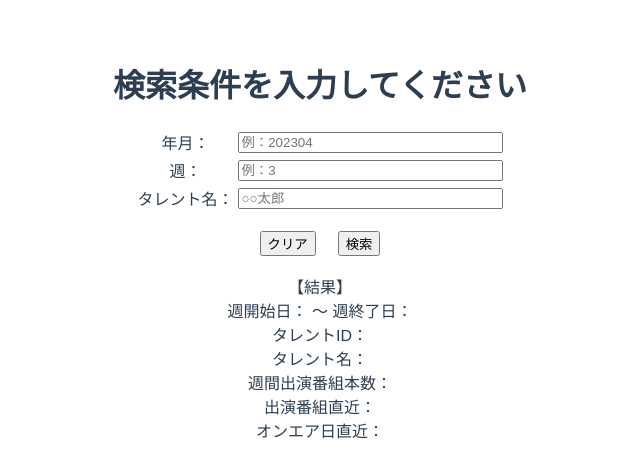
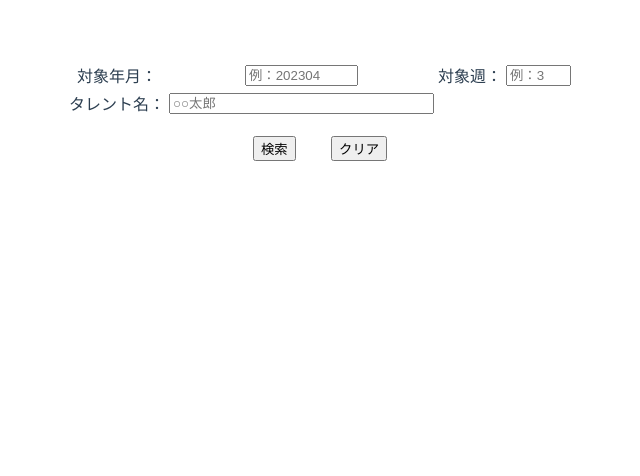
Before and after one commit to Fukuta-Y/TalentSearchFrontend, a Vue app in the folder frontend/: page / in a window 1280 px wide. Shown: the top 476 px of the page, without its empty margins (320-960 px from the left). Built offline with nearby package versions, Linux system fonts and the light colour scheme.

Commit message:
検索表示の例の作成

```diff
--- a/frontend/src/router/index.js
+++ b/frontend/src/router/index.js
@@ -1,11 +1,11 @@
 import { createRouter, createWebHistory } from 'vue-router'
 import SearchList from '../views/SearchList/SearchListBaseForm.vue'
-import SearchJokenBaseForm from '../views/SearchJoken/SearchJokenBaseForm.vue'
+import WeekTalentShutsuenBaseForm from '../views/SearchJoken/WeekTalentShutsuenBaseForm.vue'
 const routes = [
   {
     path: '/',
     name: 'main',
-    component: SearchJokenBaseForm
+    component: WeekTalentShutsuenBaseForm
   },
   {
     path: '/SearchListBaseForm/:name/:seibetsu/:address',
--- a/frontend/src/views/SearchJoken/SearchJokenBaseForm.vue
+++ b/frontend/src/views/SearchJoken/WeekTalentShutsuenBaseForm.vue
@@ -1,5 +1,5 @@
 <template>
-  <TitileMidashi
+  <ErrorMessage
   />
   <SearchJoken
     @on-search-joken="onSearchJoken"
@@ -7,13 +7,13 @@
 </template>
 
 <script>
-import TitileMidashi from './components/TitileMidashi.vue'
+import ErrorMessage from './components/ErrorMessage.vue'
 import SearchJoken from './components/SearchJoken.vue'
 
 export default {
-  name: 'SearchJokenBaseForm',
+  name: 'WeekTalentShutsuenBaseForm',
   components: {
-    TitileMidashi,
+    ErrorMessage,
     SearchJoken,
   },
   data() {
--- a/frontend/src/views/SearchJoken/components/TitileMidashi.vue
+++ b/frontend/src/views/SearchJoken/components/ErrorMessage.vue
@@ -6,12 +6,12 @@
 
 <script>
 export default {
-  name: 'TitileMidashi',
+  name: 'ErrorMessage',
   props: {
   },
   data() {
     return {
-      title: '検索条件を入力してください'
+      title: ''
     }
   },
 }
--- a/frontend/src/views/SearchJoken/components/SearchJoken.vue
+++ b/frontend/src/views/SearchJoken/components/SearchJoken.vue
@@ -2,12 +2,10 @@
   <div>
     <table align="center">
       <tr>
-        <td>年月： </td>
-        <td><input type="text" v-model="nentsuki" size="30" placeholder="例：202304"></td>
-      </tr>
-      <tr>
-        <td>週： </td>
-        <td><input type="text" v-model="shu" size="30" placeholder="例：3"></td>
+        <td>対象年月： </td>
+        <td><input type="text" v-model="nentsuki" size="11" placeholder="例：202304"></td>
+        <td>対象週： </td>
+        <td><input type="text" v-model="shu" size="5" placeholder="例：3"></td>
       </tr>
       <tr>
         <td>タレント名： </td>
@@ -15,30 +13,37 @@
       </tr>
     </table>
     <br>
-    <button
-      v-on:click="btnClear()">
-      クリア
-    </button>
-    &nbsp;&nbsp;&nbsp;
-    <button v-on:click="btnSearch()">
-      検索
-    </button>
+    <div>
+      <button v-on:click="btnSearch()">
+        検索
+      </button>
+      &nbsp;&nbsp;&nbsp;&nbsp;&nbsp;&nbsp;
+      <button
+        v-on:click="btnClear()">
+        クリア
+      </button>
+    </div>
     <br>
     <br>
-    【結果】
-    <br>
-      週開始日：   {{ this.shuFrom }}    〜     週終了日：   {{ this.shuTo }}
-    <br>
-      タレントID：   {{ this.talentId }}
-    <br>
-      タレント名：   {{ this.talentName }}
-    <br>
-      週間出演番組本数：   {{ this.shukanShutsuenProgramHonsu }}
-    <br>
-      出演番組直近：   {{ this.shutsuenProgramChokin }}
-    <br>
-      オンエア日直近：   {{ this.onAirDayChokin }}
-    <br>
+    <table align="center" v-if="countFlg === true">
+      <tr>
+        <td style="text-align: left;">対象週：   {{ this.result[0].shuFrom }}  ー   {{ this.result[0].shuTo }}</td>
+      </tr>
+    </table>
+    <table align="center" border="1" style="border-collapse: collapse;" v-if="countFlg===true">
+      <tr>
+        <td style="background-color: greenyellow;">タレント名 </td>
+        <td style="background-color: greenyellow;">週間出演番組本数 </td>
+        <td style="background-color: greenyellow;">出演番組（直近） </td>
+        <td style="background-color: greenyellow;">オンエア日（直近） </td>
+      </tr>
+      <tr v-for="(item, key) in result" :key="key">
+        <td><router-link :to="{ path: 'xxxx', query: { talentId: item.talentId }}">{{ item.talentName }}</router-link></td>
+        <td>{{ item.shukanShutsuenProgramHonsu }} </td>
+        <td>{{ item.shutsuenProgramChokin }} </td>
+        <td>{{ item.onAirDayChokin }} </td>
+      </tr>
+    </table>
     <br>
   </div>
 </template>
@@ -54,14 +59,10 @@ export default {
       nentsuki: '',
       shu: '',
       name: '',
-      info: null,
-      talentId: '',
-      talentName: '',
-      shukanShutsuenProgramHonsu: '',
-      shutsuenProgramChokin: '',
-      onAirDayChokin: '',
       shuFrom: '',
       shuTo: '',
+      countFlg: false,
+      result: {}
     }
   },
   mount() {
@@ -69,17 +70,19 @@ export default {
   },
   methods: {
     async btnSearch() {
+
+      // ① 対象年月、対象週が必須で入力されていること。
+      // ②対象年月がYYYY / MM形式であること。
+      // ③対象週が数値かつ、1～5の数値のいずれかであること。
+      // ④タレントが30桁以内であること。
+
       const url = "http://localhost:8080/api/shukanTalentJohoBFF?targetNentsuki=" + this.nentsuki + "&targetShu=" + this.shu + "&talentName=" + this.name;
-      const data = await axios
-        .get(url)
-        .then(response => (response.data[0]))
-      this.talentId = data.talentId
-      this.talentName = data.talentName
-      this.shukanShutsuenProgramHonsu = data.shukanShutsuenProgramHonsu
-      this.shutsuenProgramChokin = data.shutsuenProgramChokin
-      this.onAirDayChokin = data.onAirDayChokin
-      this.shuFrom = data.shuFrom
-      this.shuTo = data.shuTo
+      this.result = await axios.get(url).then(response => (response.data))
+      if(this.result[0].talentId !== null) {
+          this.countFlg = true
+      } else {
+          this.countFlg = false
+      }
     },
     btnClear() {
       this.init();
@@ -88,14 +91,9 @@ export default {
       this.nentsuki = ''
       this.shu = ''
       this.name = ''
-      this.info = null
-      this.talentId = ''
-      this.talentName = ''
-      this.shukanShutsuenProgramHonsu = ''
-      this.shutsuenProgramChokin = ''
-      this.onAirDayChokin = ''
       this.shuFrom = ''
       this.shuTo = ''
+      this.countFlg = false
     }
   },
 }
```
Also changed, not shown: frontend/src/views/SearchJoken/components/HosokuSetsumei.vue (deleted, +0 -35 lines).
